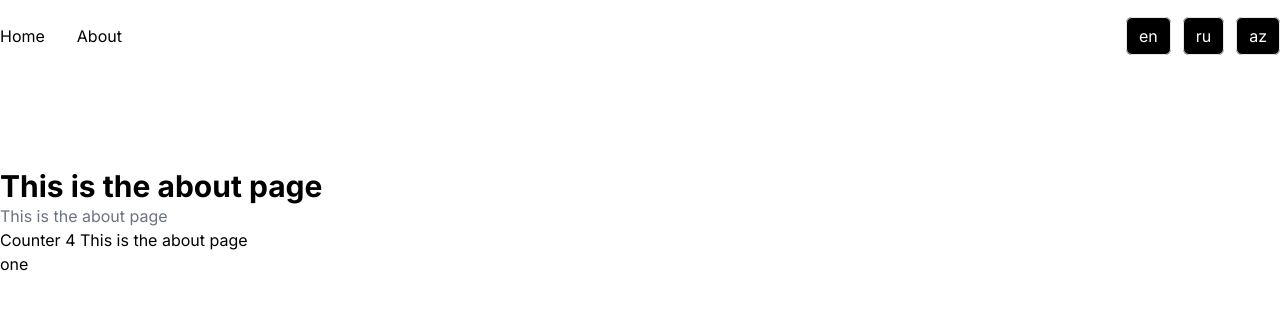
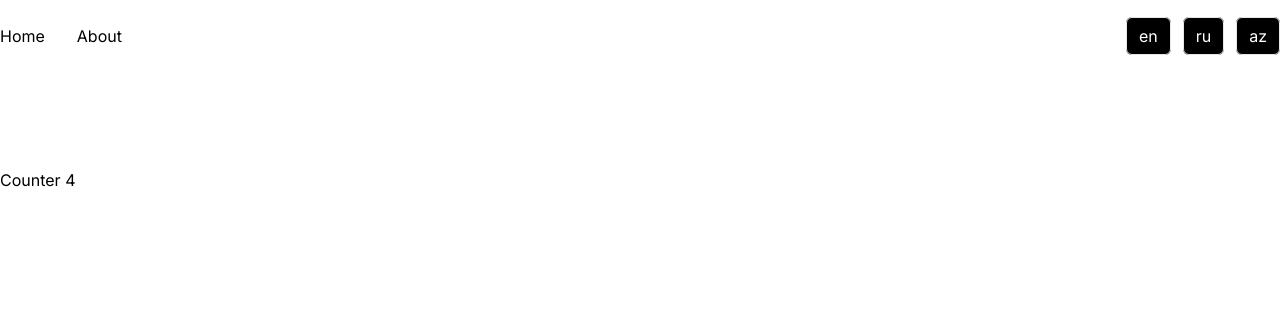
Before and after one commit to AslanMamedov/next14translate, a Next.js app: page /en in a window 1280 px wide. Shown: the top 310 px of the page. Built offline with nearby package versions, Linux system fonts and the light colour scheme.

Commit message:
refactored

```diff
--- a/src/components/Counter.tsx
+++ b/src/components/Counter.tsx
@@ -7,7 +7,7 @@
 const Counter = () => {
 	const [count, setCount] = useState(0);
 	const idRef = useRef<unknown>();
-	const t = useTranslate();
+	const t = useTranslate('number');
 
 	useEffect(() => {
 		idRef.current = setInterval(() => {
@@ -20,7 +20,7 @@
 	}, []);
 	return (
 		<div>
-			Counter {count} {t('page.about.description')}
+			Counter {count} {t('one')}
 			<Number />
 		</div>
 	);
--- a/src/components/Number.tsx
+++ b/src/components/Number.tsx
@@ -2,8 +2,8 @@
 import React from 'react';
 
 const Number = () => {
-	const t = useTranslate();
-	return <div>{t('number.one')}</div>;
+	const t = useTranslate('page');
+	return <div>{t('page.home.title')}</div>;
 };
 
 export default Number;
--- a/src/dictionaries/az.json
+++ b/src/dictionaries/az.json
@@ -6,7 +6,10 @@
 	"page": {
 		"home": {
 			"title": "Hosgeldin",
-			"description": "Bine"
+			"description": "Bine",
+			"some": {
+				"text": "some text"
+			}
 		},
 		"about": {
 			"title": "Baki",
--- a/src/dictionaries/en.json
+++ b/src/dictionaries/en.json
@@ -6,7 +6,10 @@
 	"page": {
 		"home": {
 			"title": "Welcome to NextJs i18n",
-			"description": "Internationalization in NextJs 13 App router"
+			"description": "Internationalization in NextJs 13 App router",
+			"some": {
+				"text": "some text"
+			}
 		},
 		"about": {
 			"title": "About Us",
--- a/src/dictionaries/ru.json
+++ b/src/dictionaries/ru.json
@@ -6,7 +6,10 @@
 	"page": {
 		"home": {
 			"title": "фывфыв",
-			"description": "фыввфывыфв"
+			"description": "фыввфывыфв",
+			"some": {
+				"text": "some text"
+			}
 		},
 		"about": {
 			"title": "Что то ",
--- a/src/providers/TranslateProvider.tsx
+++ b/src/providers/TranslateProvider.tsx
@@ -6,43 +6,48 @@
 	dictionary: Dictionary;
 }
 
-type NewDictionary = Pick<Dictionary, 'page'>;
+type DictionaryKey = keyof Dictionary;
+type PageType<T, Prefix extends string = ''> = {
+	[K in keyof T]: K extends string
+		? K | (T[K] extends Record<string, unknown> ? `${Prefix & string}${K}.${PageType<T[K], `${K}.`>}` : never)
+		: never;
+}[keyof T];
 
-type StrObj = Record<string, unknown>;
+type Path<T> = T extends object ? string : never;
 
-type FlattenObjectKeys<T extends StrObj, Key = keyof T> = Key extends string
-	? T[Key] extends StrObj
-		? `${Key}.${FlattenObjectKeys<T[Key]>}`
-		: `${Key}`
+type GetValue<T, P extends Path<T>> = P extends `${infer K}.${infer Rest}`
+	? K extends keyof T
+		? Rest extends Path<T[K]>
+			? GetValue<T[K], Rest>
+			: never
+		: never
+	: P extends keyof T
+	? T[P]
 	: never;
 
-type GetByFlattenKey<T extends StrObj, K extends string> = K extends `${infer K1}.${infer K2}`
-	? T[K1] extends StrObj
-		? GetByFlattenKey<T[K1], K2>
-		: never
-	: K extends keyof T
-	? T[K]
-	: never;
+type TS = 'nunber' | 'number';
+type SS = PageType<Dictionary>;
 
-type Keys = FlattenObjectKeys<Dictionary>;
+type TypeDictionary = keyof GetValue<Dictionary, 'page.home.some'>;
+const ss: SS = 'number.one';
+// const s: TypeDictionary =
+// type A = keyof GetValue<Dictionary, 'number.one'>;
 
 const translateContext = createContext<TranslateContextProps | undefined>(undefined);
 
-export const useTranslate = () => {
+export const useTranslate = (dictionaryKey: PageType<Dictionary>) => {
 	const context = useContext(translateContext);
-	function dictionary<T extends Keys>(schema: T): GetByFlattenKey<Dictionary, T> {
-		const keys = schema.split('.');
-		let result: StrObj | undefined = context?.dictionary;
-
-		for (const key of keys) {
-			if (result && typeof result === 'object' && key in result) {
-				result = result[key] as StrObj;
-			} else {
-				throw new Error(`Invalid schema: ${schema}`);
-			}
-		}
-
-		return result as GetByFlattenKey<Dictionary, T>;
+	function dictionary(schema: TypeDictionary) {
+		// const keys = schema.split('.');
+		// let result = context?.dictionary[dictionaryKey];
+		// for (const key of keys) {
+		// 	if (result && typeof result === 'object' && key in result) {
+		// 		result = result[key] as StrObj;
+		// 	} else {
+		// 		throw new Error(`Invalid schema: ${schema}`);
+		// 	}
+		// }
+		return '';
 	}
 
 	if (!context) {
@@ -57,3 +62,15 @@
 };
 
 export default TranslateProvider;
+// type StrObj = Record<string, unknown>;
+// type DKeys = keyof Dictionary;
+// type NewDictionary = Pick<Dictionary, DKeys>;
+// type FlattenObjectKeys<T extends StrObj, Key = keyof T> = Key extends string
+// 	? T[Key] extends StrObj
+// 		? `${Key}.${FlattenObjectKeys<T[Key]>}`
+// 		: `${Key}`
+// 	: never;
+
+// type KeyList<T extends NewDictionary, K extends keyof T> = T[K];
+// type KeyListObj<T extends DKeys> = KeyList<NewDictionary, keyof Pick<Dictionary, T>>;
+// type KeyDict<T extends DKeys> = FlattenObjectKeys<KeyListObj<T>>;
```
Also changed, not shown: src/types/index.ts (added, +45 -0 lines), src/types/prod.ts (added, +18 -0 lines).
